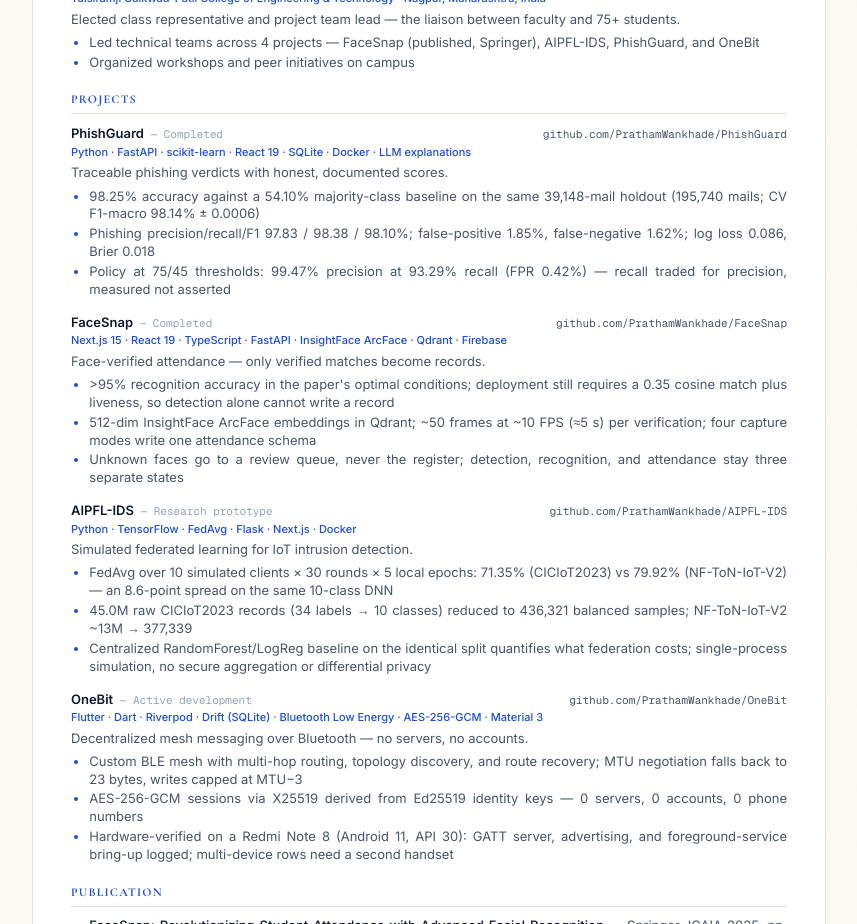
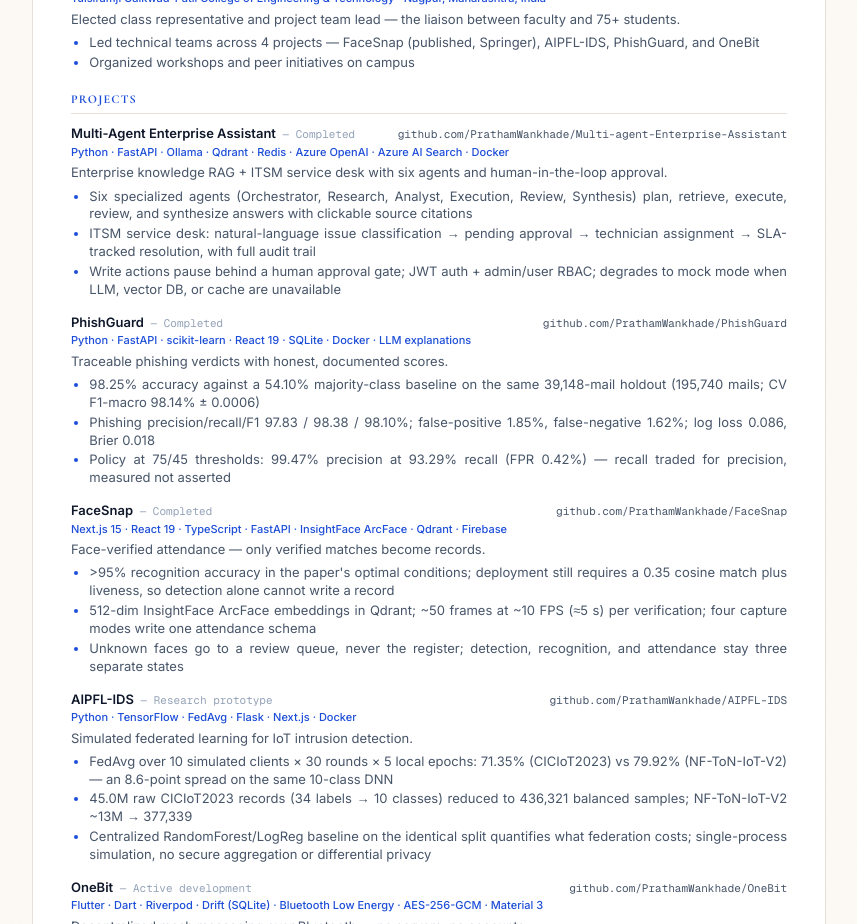
Before and after one commit to PrathamWankhade/My_Portfolio, a Next.js app: page /cv in a window 1280 px wide. Shown: the part 1140-2064 px from the top of the page, without its empty margins (211-1068 px from the left). Built offline with nearby package versions, Linux system fonts and the light colour scheme; no server answers.

Commit message:
Add Multi-Agent Enterprise Assistant project to portfolio and CV

```diff
--- a/src/app/cv/page.tsx
+++ b/src/app/cv/page.tsx
@@ -69,7 +69,13 @@ export default function CvPage() {
 
   // CV-only order: lead with the strongest applied-ML evidence. The site
   // keeps its own narrative order; this is a presentation choice.
-  const cvProjectOrder = ["phishguard", "faceSnap", "aipfl-ids", "onebit"];
+  const cvProjectOrder = [
+    "multi-agent-enterprise-assistant",
+    "phishguard",
+    "faceSnap",
+    "aipfl-ids",
+    "onebit",
+  ];
   const rank = (slug: string) => {
     const i = cvProjectOrder.indexOf(slug);
     return i === -1 ? cvProjectOrder.length : i;
--- a/src/content/projects.ts
+++ b/src/content/projects.ts
@@ -317,6 +317,74 @@ export const projects: Project[] = [
       "Docker compose runs frontend and API; pytest and CI cover the contract",
     ],
   },
+  {
+    slug: "multi-agent-enterprise-assistant",
+    name: "Multi-Agent Enterprise Assistant",
+    tagline:
+      "Enterprise knowledge RAG + ITSM service desk with six agents and human-in-the-loop approval",
+    color: "lavender",
+    tags: ["AI/ML", "Software engineering"],
+    description:
+      "An AI-powered enterprise knowledge and IT service management platform. Six specialized agents (Orchestrator, Research, Analyst, Execution, Review, Synthesis) retrieve company knowledge with citations, classify and route IT service requests, and execute write actions only after human approval. Local-first with Ollama, cloud-ready on Azure.",
+    problem:
+      "Enterprises need AI assistants that can answer from company knowledge and take service-desk actions without hallucinating or executing silently. Every claim must trace to a source, and every write — creating a ticket, assigning a technician — needs a human in the loop.",
+    objectives: [
+      "Answer company-knowledge questions with RAG and clickable source citations",
+      "Classify natural-language IT issues and create service requests pending approval",
+      "Route tickets to technicians with priority and SLA tracking",
+      "Pause every write action behind a human approval gate",
+      "Authenticate with JWT and enforce admin/user role-based access",
+    ],
+    stack: [
+      "Python",
+      "FastAPI",
+      "Ollama",
+      "Qdrant",
+      "Redis",
+      "Azure OpenAI",
+      "Azure AI Search",
+      "Docker",
+    ],
+    status: "Completed",
+    repo: "https://github.com/PrathamWankhade/Multi-agent-Enterprise-Assistant",
+    featured: true,
+    metrics: [
+      {
+        label: "Agents",
+        value: "6 specialized",
+        condition:
+          "Orchestrator, Research, Analyst, Execution, Review, Synthesis — each with a distinct responsibility (repo-documented)",
+      },
+      {
+        label: "Test suite",
+        value: "62 passing",
+        condition:
+          "offline, no Azure/Ollama/Qdrant/Redis required (repo README)",
+      },
+    ],
+    challenges: [
+      "Keeping every RAG claim traceable to a clickable source excerpt",
+      "Preventing write actions from executing without human approval",
+      "Gracefully degrading when LLM, embedding, vector DB, or cache are unavailable",
+      "Enforcing RBAC so users see only their own tickets and admins see all",
+    ],
+    architecture:
+      "FastAPI gateway handles auth, validation, and routing; an Orchestrator plans and delegates to six agents. Research retrieves from Qdrant/Azure AI Search with keyword fallback; Execution calls allow-listed tools behind a human approval gate; Review verifies grounding before Synthesis returns the answer. Redis backs sessions and task context with in-process fallback.",
+    implementation:
+      "Python/FastAPI backend with a single-page frontend UI. JWT auth with user/admin roles; Qdrant vector store with Azure AI Search option; Redis with in-process fallback; Ollama for local LLMs with Azure OpenAI as cloud option; Docker Compose runs Qdrant and Redis.",
+    resumeLine:
+      "Multi-agent enterprise assistant (Python/FastAPI): six-agent RAG + ITSM service desk with human-in-the-loop approval",
+    cvHighlights: [
+      "Six specialized agents (Orchestrator, Research, Analyst, Execution, Review, Synthesis) plan, retrieve, execute, review, and synthesize answers with clickable source citations",
+      "ITSM service desk: natural-language issue classification → pending approval → technician assignment → SLA-tracked resolution, with full audit trail",
+      "Write actions pause behind a human approval gate; JWT auth + admin/user RBAC; degrades to mock mode when LLM, vector DB, or cache are unavailable",
+    ],
+    outcomes: [
+      "Company-knowledge questions answered with RAG and traceable source citations",
+      "IT service requests classified, approved, and assigned through a human-governed workflow",
+      "Every write action requires explicit human approval before execution",
+    ],
+  },
 ];
 
 export function getProject(slug: string): Project | undefined {
```
